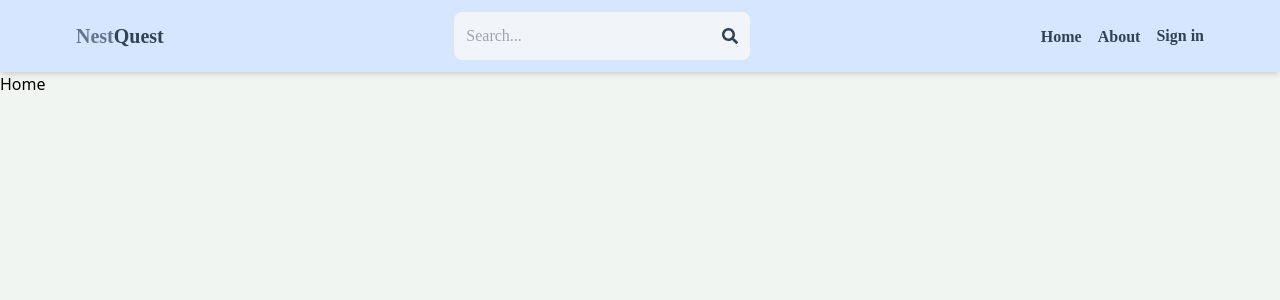
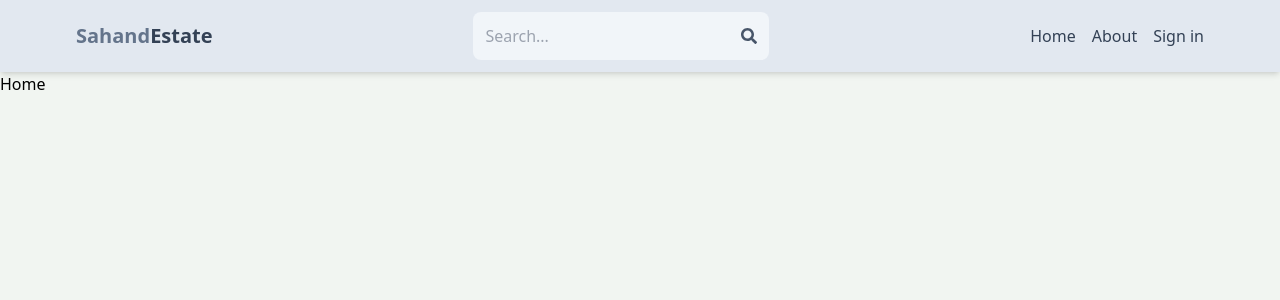
Before and after one commit to SoftwareSuite/nest-quest, a React (Vite) app in the folder client/: page / in a window 1280 px wide. Shown: the top 300 px of the page. Built offline with nearby package versions, Linux system fonts and the light colour scheme; no server answers; a web font is replaced by a local one.

Commit message:
complete header search form functionality

```diff
--- a/client/src/components/Header.jsx
+++ b/client/src/components/Header.jsx
@@ -1,49 +1,72 @@
-import { FaSearch } from "react-icons/fa";
-import { Link } from "react-router-dom";
-import {useSelector} from "react-redux";
-
+import { FaSearch } from 'react-icons/fa';
+import { Link, useNavigate } from 'react-router-dom';
+import { useSelector } from 'react-redux';
+import { useEffect, useState } from 'react';
 
 export default function Header() {
-  const {currentUser} = useSelector((state) => state.user)
+  const { currentUser } = useSelector((state) => state.user);
+  const [searchTerm, setSearchTerm] = useState('');
+  const navigate = useNavigate();
+  const handleSubmit = (e) => {
+    e.preventDefault();
+    const urlParams = new URLSearchParams(window.location.search);
+    urlParams.set('searchTerm', searchTerm);
+    const searchQuery = urlParams.toString();
+    navigate(`/search?${searchQuery}`);
+  };
+  useEffect(() => {
+    const urlParams = new URLSearchParams(location.search);
+    const searchTermFromUrl = urlParams.get('searchTerm');
+    if (searchTermFromUrl) {
+      setSearchTerm(searchTermFromUrl);
+    }
+  }, [location.search]);
   return (
-    <header className="bg-[#d6e6ff] shadow-md">
-      <div className="flex justify-between items-center max-w-6xl mx-auto p-3">
-        <Link to="/">
-          <h1 className="font-custom font-bold text-sm sm:text-xl flex flex-wrap">
-            <span className="text-slate-500">Nest</span>
-            <span className="text-slate-700">Quest</span>
+    <header className='bg-slate-200 shadow-md'>
+      <div className='flex justify-between items-center max-w-6xl mx-auto p-3'>
+        <Link to='/'>
+          <h1 className='font-bold text-sm sm:text-xl flex flex-wrap'>
+            <span className='text-slate-500'>Sahand</span>
+            <span className='text-slate-700'>Estate</span>
           </h1>
         </Link>
-        <form className="bg-slate-100  p-3 rounded-lg flex items-center">
+        <form
+          onSubmit={handleSubmit}
+          className='bg-slate-100 p-3 rounded-lg flex items-center'
+        >
           <input
-            type="text"
-            placeholder="Search..."
-            className="bg-transparent text-slate-700 font-custom focus:outline-none w-24 sm:w-64 "
+            type='text'
+            placeholder='Search...'
+            className='bg-transparent focus:outline-none w-24 sm:w-64'
+            value={searchTerm}
+            onChange={(e) => setSearchTerm(e.target.value)}
           />
-          <FaSearch className="text-slate-700" />
+          <button>
+            <FaSearch className='text-slate-600' />
+          </button>
         </form>
-
-        <ul className="flex gap-4">
-          <Link to="/">
-            <li className="font-custom font-semibold hidden sm:inline text-slate-700 hover:opacity-80">
+        <ul className='flex gap-4'>
+          <Link to='/'>
+            <li className='hidden sm:inline text-slate-700 hover:underline'>
               Home
             </li>
           </Link>
-          <Link to="/about">
-            <li className="font-custom font-semibold hidden sm:inline text-slate-700 hover:opacity-80">
+          <Link to='/about'>
+            <li className='hidden sm:inline text-slate-700 hover:underline'>
               About
             </li>
           </Link>
-
-          <Link to="/profile">
-          { currentUser ?
-          (<img className="rounded-full h-7 w-7 object-cover" src={currentUser.avatar} alt="profile"/>)
-           :
-          (<li className="font-custom font-semibold text-slate-700 hover:opacity-80">
-              Sign in
-          </li>)
-          }
-          </Link>
+          <Link to='/profile'>
+            {currentUser ? (
+              <img
+                className='rounded-full h-7 w-7 object-cover'
+                src={currentUser.avatar}
+                alt='profile'
+              />
+            ) : (
+              <li className=' text-slate-700 hover:underline'> Sign in</li>
+            )}
+            </Link>
         </ul>
       </div>
     </header>
```
